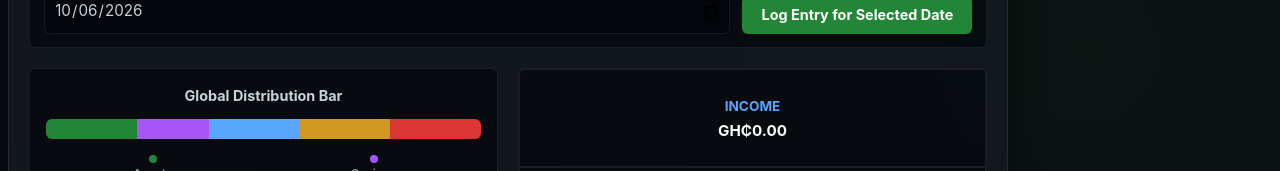
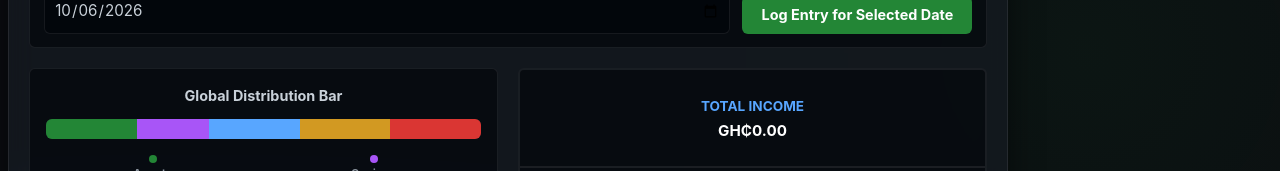
Before and after one commit to Hemlock-R/cediflow-finance-tracker, a React (Vite) app: page / in a window 1280 px wide. Shown: the part 629-800 px from the top of the page. Built offline with nearby package versions, Linux system fonts and the light colour scheme; the HTML template or start-up script is replaced by a standard one.

Commit message:
Update CediFlow dashboard

```diff
--- a/src/App.jsx
+++ b/src/App.jsx
@@ -255,7 +255,7 @@ function App() {
 
             <div className="sketch-table-container">
               <div className="sketch-row sketch-income" id="rowIncome">
-                INCOME
+                TOTAL INCOME
                 <span className="sketch-val" id="sketchIncome">
                   GH₵0.00
                 </span>
```
